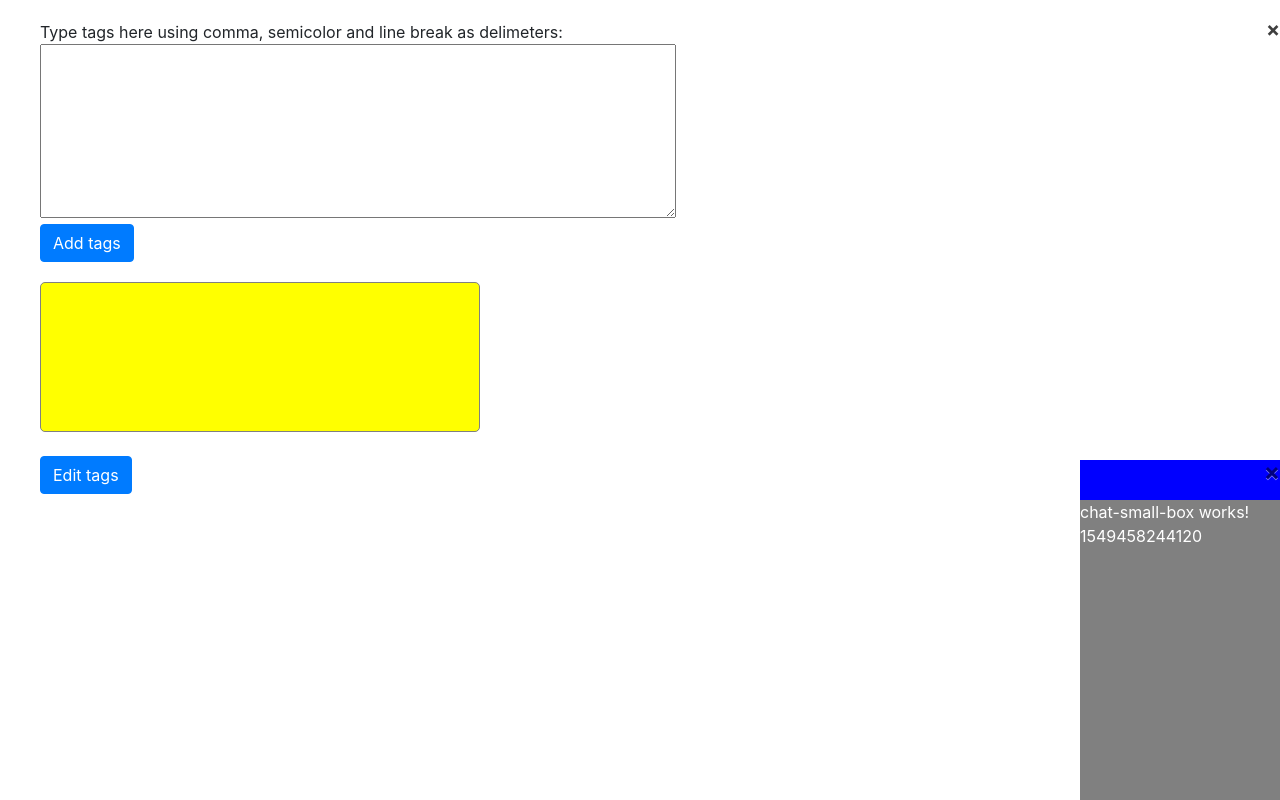
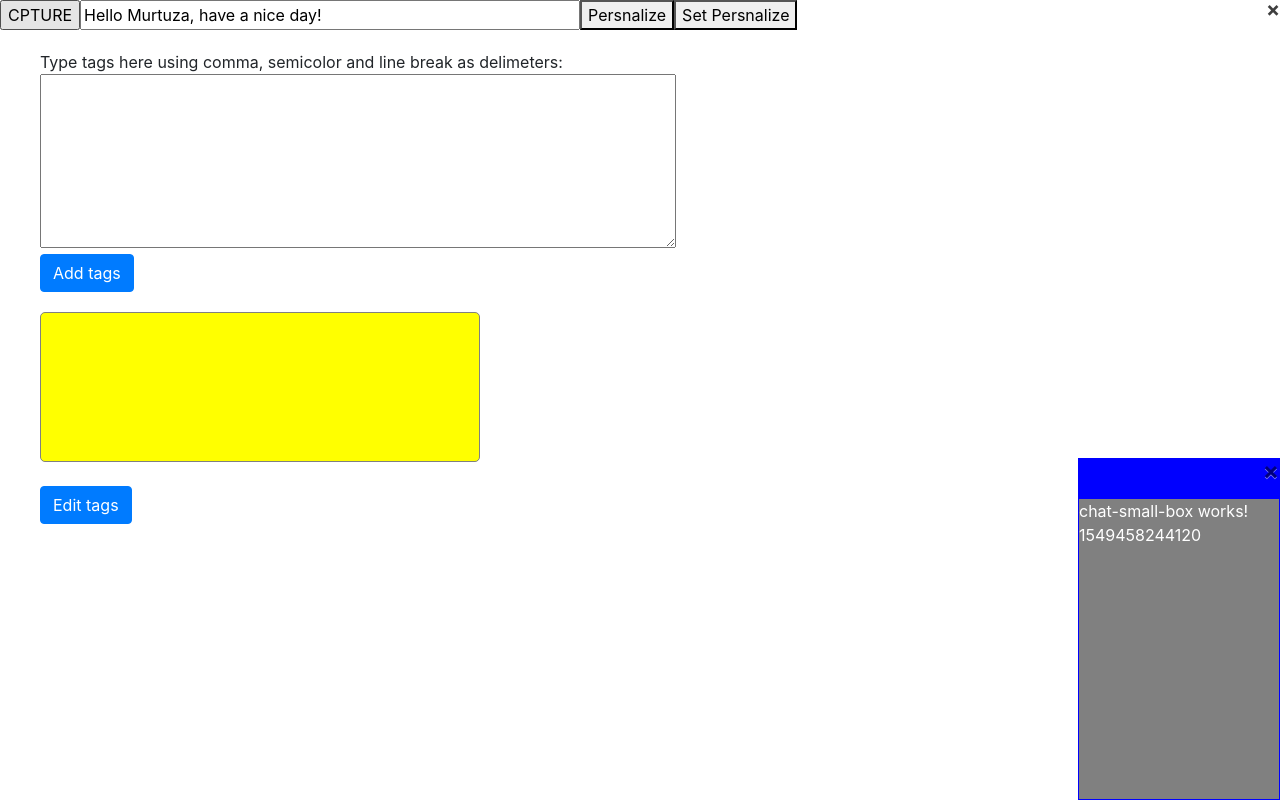
Before and after one commit to murtuzamacdev/tags-demo, an Angular app: page / in a window 1280 px wide. Both pictures are taken after a click on the button "Add Chat box". Built offline with nearby package versions, Linux system fonts and the light colour scheme.

Commit message:
new features

```diff
--- a/src/app/app.component.html
+++ b/src/app/app.component.html
@@ -1,27 +1,70 @@
 <!--The content below is only a placeholder and can be replaced.-->
-<app-chat-small-box  *ngFor="let chatBox of chatBoxes" [chatBox]="chatBox" [leftPosition]="leftPosition" (onClose)="onClose($event)" ></app-chat-small-box>
+<meta property="video" content="https://stackoverflow.com/questions/7524585/how-do-i-get-the-information-from-a-meta-tag-with-javascript" />
+<input type="button" value="CPTURE" (click)="generatePDF()" />
+<div *ngIf="showPDF">
+  <table id="contentToConvert">
+    <tr>
+      <th>Column1</th>
+      <th>Column2</th>
+      <th>Column3</th>
+    </tr>
+    <tr>
+      <td>Row 1</td>
+      <td>Row 1</td>
+      <td>Row 1</td>
+    </tr>
+    <tr>
+      <td>Row 2</td>
+      <td>Row 2</td>
+      <td>Row 2</td>
+    </tr>
+    <tr>
+      <td>Row 3</td>
+      <td>Row 3</td>
+      <td>Row 3</td>
+    </tr>
+    <tr>
+      <td>Row 4</td>
+      <td>Row 4</td>
+      <td>Row 4</td>
+    </tr>
+  </table>
+</div>
+<h1 *ngIf="showPDF">{{greeting | personalize: 'Murtuza'}}</h1>
+
+<input id="textareaid111" (ngModelChange)="greeting=$event" [ngModel]="greeting | personalize: 'Murtuza'" style="width: 500px;">
+<button (click)="insertAtCaret('textareaid111', '___')" >Persnalize</button>
+<button (click)="setPersonalize()">Set Persnalize </button>
+
+
+<div class="chat-small-box-cntr">
+  <app-chat-small-box *ngFor="let chatBox of chatBoxes" [chatBox]="chatBox" [leftPosition]="leftPosition" (onClose)="onClose($event)"></app-chat-small-box>
+</div>
+
+
 <button (click)="addChatBox()" type="button" class="close" aria-label="Add Chat box">
   <span aria-hidden="true">&times;</span>
 </button>
 <div class="main-ctnr">
   Type tags here using comma, semicolor and line break as delimeters:
   <br>
-  <textarea  [(ngModel)]="tagsStr" rows="7" cols="60" type="text" class="md-textarea" ></textarea>
+  <textarea [(ngModel)]="tagsStr" rows="7" cols="60" type="text" class="md-textarea"></textarea>
   <br>
   <button (click)="onAddClick()" type="button" class="btn btn-primary">Add tags</button>
   <div class="tags-ctnr">
     <ul class="tag-ul-list">
-      <li *ngFor="let tag of tags; let i = index" class="tag-list-item" [ngStyle]="tag >= 0?{'background-color': '#ff9999'} : {'background-color': '#b2b2ff'}" >
+      <li *ngFor="let tag of tags; let i = index" class="tag-list-item" [ngStyle]="tag >= 0?{'background-color': '#ff9999'} : {'background-color': '#b2b2ff'}">
         {{tag}}
-          <button (click)="onDeleteTag(i)" type="button" class="close" aria-label="Close">
-            <span aria-hidden="true">&times;</span>
-          </button>
+        <button (click)="onDeleteTag(i)" type="button" class="close" aria-label="Close">
+          <span aria-hidden="true">&times;</span>
+        </button>
       </li>
     </ul>
   </div>
   <br>
   <button (click)="onEditTagClick(content)" type="button" class="btn btn-primary">Edit tags</button>
 </div>
+
 
 <!-- Edit tags dialog -->
 <ng-template #content let-modal>
@@ -33,11 +76,11 @@
   </div>
   <div class="modal-body">
     <br>
-    <textarea  [(ngModel)]="tagsStr" rows="7" cols="60" type="text" class="md-textarea" ></textarea>
+    <textarea [(ngModel)]="tagsStr" rows="7" cols="60" type="text" class="md-textarea"></textarea>
     <br>
     <div class="tags-ctnr">
       <ul class="tag-ul-list">
-        <li *ngFor="let tag of tags; let i = index" class="tag-list-item" [ngStyle]="tag >= 0?{'background-color': '#ff9999'} : {'background-color': '#b2b2ff'}" >
+        <li *ngFor="let tag of tags; let i = index" class="tag-list-item" [ngStyle]="tag >= 0?{'background-color': '#ff9999'} : {'background-color': '#b2b2ff'}">
           {{tag}}
         </li>
       </ul>
--- a/src/app/app.component.scss
+++ b/src/app/app.component.scss
@@ -38,3 +38,11 @@ $bg: yellow;
 button:focus{
     outline: none;
 }
+
+.chat-small-box-cntr{
+    border: 1px solid blue;
+    position: absolute;
+    right: 0;
+    bottom: 0;
+    display: flex;
+}
--- a/src/app/app.component.ts
+++ b/src/app/app.component.ts
@@ -1,6 +1,7 @@
 import { Component } from '@angular/core';
-import { NgbModal, ModalDismissReasons } from '@ng-bootstrap/ng-bootstrap';
-import { ChatSmallBoxComponent } from './chat-small-box/chat-small-box.component';
+import { NgbModal } from '@ng-bootstrap/ng-bootstrap';
+import * as jspdf from 'jspdf';
+import html2canvas from 'html2canvas';
 
 @Component({
   selector: 'app-root',
@@ -10,18 +11,48 @@ import { ChatSmallBoxComponent } from './chat-small-box/chat-small-box.component
 export class AppComponent {
   tags = [];
   tagsStr: string = '';
+  rightPositionArr = [1, 205, 410, 615, 820]
   // chatBoxes =[];
   chatBoxes = [];
   boxId = new Date().getTime();
+  lastDeletedPostion: any = 1000000;
   leftPosition = 1;
-  constructor(private modalService: NgbModal) { }
+  greeting = 'Hello ___, have a nice day!'
+  showPDF: boolean = false;
+  links = []
+
+  constructor(
+    private modalService: NgbModal
+  ) { }
 
   ngOnInit() {
+
+
     let localStorageTag = JSON.parse(localStorage.getItem('tags'));
     localStorageTag && (this.tags = localStorageTag);
+
+    // var ogs = require('open-graph-scraper');
+    // var options = { 'url': 'http://ogp.me/' };
+    // ogs(options, function (error, results) {
+    //   console.log('error:', error); // This is returns true or false. True if there was a error. The error it self is inside the results object.
+    //   console.log('results:', results);
+    // });
+  }
+
+  getMeta(metaName) {
+    const metas = document.getElementsByTagName('meta');
+    console.log(metas)
+    for (let i = 0; i < metas.length; i++) {
+      if (metas[i].getAttribute('name') === metaName) {
+        return metas[i].getAttribute('content');
+      }
+    }
+
+    return '';
   }
 
   onAddClick() {
+    console.log()
     this.tags = [];
     let tags = this.tagsStr.replace(/[\n,;]/g, ',').split(",");
     tags.forEach(element => {
@@ -49,15 +80,90 @@ export class AppComponent {
 
   addChatBox() {
 
-    this.chatBoxes.length > 2 && this.chatBoxes.pop()
-    this.leftPosition = (this.chatBoxes.length * 205);
+    this.chatBoxes.length > 4 && this.chatBoxes.pop()
+    let calculatedPos = this.chatBoxes.length * 205
+    this.leftPosition = calculatedPos < this.lastDeletedPostion ? calculatedPos : this.lastDeletedPostion;
     this.boxId = new Date().getTime();
     this.chatBoxes.push(this.boxId);
 
   }
 
-  onClose(boxId) {
-    this.chatBoxes.splice(this.chatBoxes.indexOf(boxId), 1);
+  onClose(data) {
+    console.log(data.b)
+    this.lastDeletedPostion = parseInt(data.b)
+    this.chatBoxes.splice(this.chatBoxes.indexOf(data.a), 1);
+  }
+
+  onPernolize() {
+    this.greeting = this.greeting + " ___";
+  }
+
+  setPersonalize() {
+    console.log(this.greeting);
+    let newGreeting = this.greeting.replace(new RegExp('___', 'g'), 'Murtuza');
+    console.log(newGreeting)
+  }
+
+  generatePDF() {
+    this.showPDF = true;
+    console.log(this.showPDF)
+    setTimeout(() => {
+      var data = document.getElementById('contentToConvert');
+      html2canvas(data).then(canvas => {
+        // Few necessary setting options
+        var imgWidth = 208;
+        var pageHeight = 295;
+        var imgHeight = canvas.height * imgWidth / canvas.width;
+        var heightLeft = imgHeight;
+
+        const contentDataURL = canvas.toDataURL('image/png')
+        let pdf = new jspdf('p', 'mm', 'a4'); // A4 size page of PDF
+        var position = 0;
+        pdf.addImage(contentDataURL, 'PNG', 0, position, imgWidth, imgHeight)
+        pdf.save('MYPdf.pdf'); // Generated PDF
+        this.showPDF = false;
+      });
+    }, 1000)
+
+  }
+
+  insertAtCaret(areaId, text) {
+    var txtarea: any = document.getElementById(areaId);
+    if (!txtarea) {
+      return;
+    }
+
+    var scrollPos = txtarea.scrollTop;
+    var strPos = 0;
+    var br = ((txtarea.selectionStart || txtarea.selectionStart == '0') ?
+      "ff" : (document['selection'] ? "ie" : false));
+    if (br == "ie") {
+      txtarea.focus();
+      var range = document['selection'].createRange();
+      range.moveStart('character', -txtarea.value.length);
+      strPos = range.text.length;
+    } else if (br == "ff") {
+      strPos = txtarea.selectionStart;
+    }
+
+    var front = (txtarea.value).substring(0, strPos);
+    var back = (txtarea.value).substring(strPos, txtarea.value.length);
+    this.greeting = front + text + back;
+    // strPos = strPos + text.length;
+    if (br == "ie") {
+      txtarea.focus();
+      var ieRange = document['selection'].createRange();
+      ieRange.moveStart('character', -txtarea.value.length);
+      ieRange.moveStart('character', strPos);
+      ieRange.moveEnd('character', 0);
+      ieRange.select();
+    } else if (br == "ff") {
+      txtarea.selectionStart = 0;
+      txtarea.selectionEnd = 5;
+      // txtarea.focus();
+    }
+
+    txtarea.scrollTop = scrollPos;
   }
 
 }
--- a/src/app/app.module.ts
+++ b/src/app/app.module.ts
@@ -5,11 +5,13 @@ import {NgbModule} from '@ng-bootstrap/ng-bootstrap';
 
 import { AppComponent } from './app.component';
 import { ChatSmallBoxComponent } from './chat-small-box/chat-small-box.component';
+import { PersonalizePipe } from './personalize.pipe';
 
 @NgModule({
   declarations: [
     AppComponent,
-    ChatSmallBoxComponent
+    ChatSmallBoxComponent,
+    PersonalizePipe
   ],
   imports: [
     BrowserModule,
--- a/src/app/chat-small-box/chat-small-box.component.html
+++ b/src/app/chat-small-box/chat-small-box.component.html
@@ -1,4 +1,5 @@
-<div [style.right]="leftPositionStr" class="chat-box-main">
+<div class="chat-box-main-cntr">
+  <div class="chat-box-main">
     <div (click)="minimize()" style="height: 40px;width: 100%;background: blue">
       <button (click)="close()" type="button" class="close" aria-label="Close">
         <span aria-hidden="true">&times;</span>
@@ -10,3 +11,4 @@
     </div>
 
   </div>
+</div>
--- a/src/app/chat-small-box/chat-small-box.component.scss
+++ b/src/app/chat-small-box/chat-small-box.component.scss
@@ -1,10 +1,18 @@
 .chat-box-main{
+    // float: right;
     background: gray;
     color: white;
     // height: 300px;
     width: 200px;
-    position: fixed;
-    bottom: 0;
+    // position: fixed;
+    // bottom: 0;
     // right: 0;
 
 }
+
+.chat-box-main-cntr{
+    display: flex;
+    flex-direction: column;
+    justify-content: flex-end;
+    height: 100%;
+}
--- a/src/app/chat-small-box/chat-small-box.component.ts
+++ b/src/app/chat-small-box/chat-small-box.component.ts
@@ -11,6 +11,7 @@ export class ChatSmallBoxComponent implements OnInit {
   @Input() chatBox;
   @Input() leftPosition;
   @Output() onClose = new EventEmitter;
+  tempPos: string;
   showBody = true;
 
   leftPositionStr: any;
@@ -18,13 +19,18 @@ export class ChatSmallBoxComponent implements OnInit {
   constructor() { }
 
   ngOnInit() {
-    this.leftPositionStr = this.leftPosition + 'px'
+    this.leftPositionStr = this.leftPosition + 'px';
+    this.tempPos = this.leftPosition.toString();
   }
 
   ngOnDestroy() { }
 
   close() {
-    this.onClose.emit(this.chatBox);
+    let x = +this.leftPosition
+    this.onClose.emit({
+      a: this.chatBox,
+      b:  this.tempPos
+    });
   }
 
   minimize() {
--- /dev/null
+++ b/src/app/personalize.pipe.ts
@@ -0,0 +1,13 @@
+import { Pipe, PipeTransform } from '@angular/core';
+
+@Pipe({
+  name: 'personalize'
+})
+export class PersonalizePipe implements PipeTransform {
+
+  transform(value: any, args?: any): any {
+    console.log(value, args)
+    return value.replace(new RegExp('___', 'g'), args);
+  }
+
+}
--- a/src/tsconfig.app.json
+++ b/src/tsconfig.app.json
@@ -3,7 +3,7 @@
   "compilerOptions": {
     "outDir": "../out-tsc/app",
     "module": "es2015",
-    "types": []
+    "types": [ "node"]
   },
   "exclude": [
     "src/test.ts",
--- a/tsconfig.json
+++ b/tsconfig.json
@@ -9,6 +9,9 @@
     "emitDecoratorMetadata": true,
     "experimentalDecorators": true,
     "target": "es5",
+    "types": [
+      "node"
+    ],
     "typeRoots": [
       "node_modules/@types"
     ],
```
Also changed, not shown: package.json (+11 -5 lines), 2 other files (tests, documents, lock files or other folders). Lines whose indentation alone changed are shown as unchanged.
